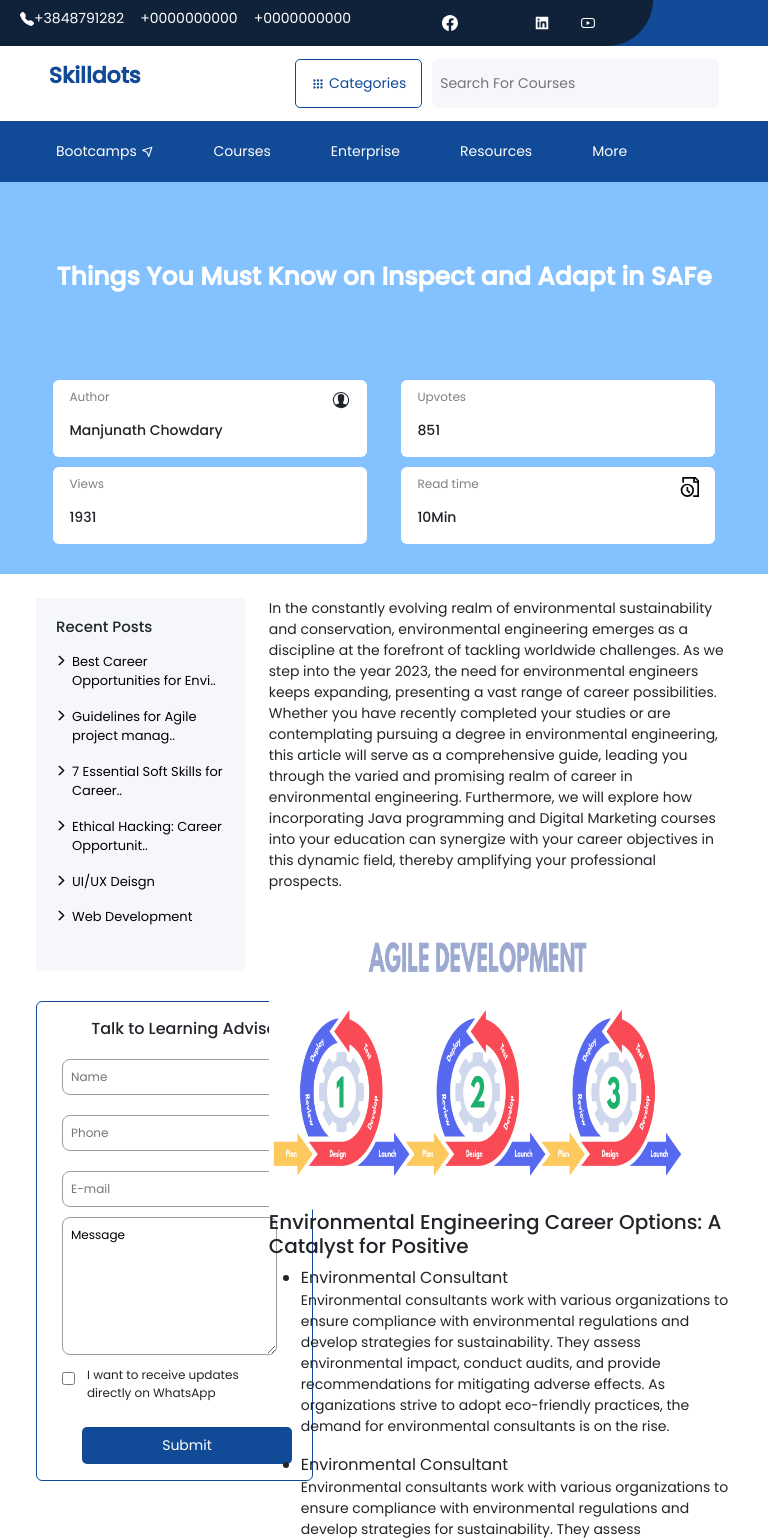
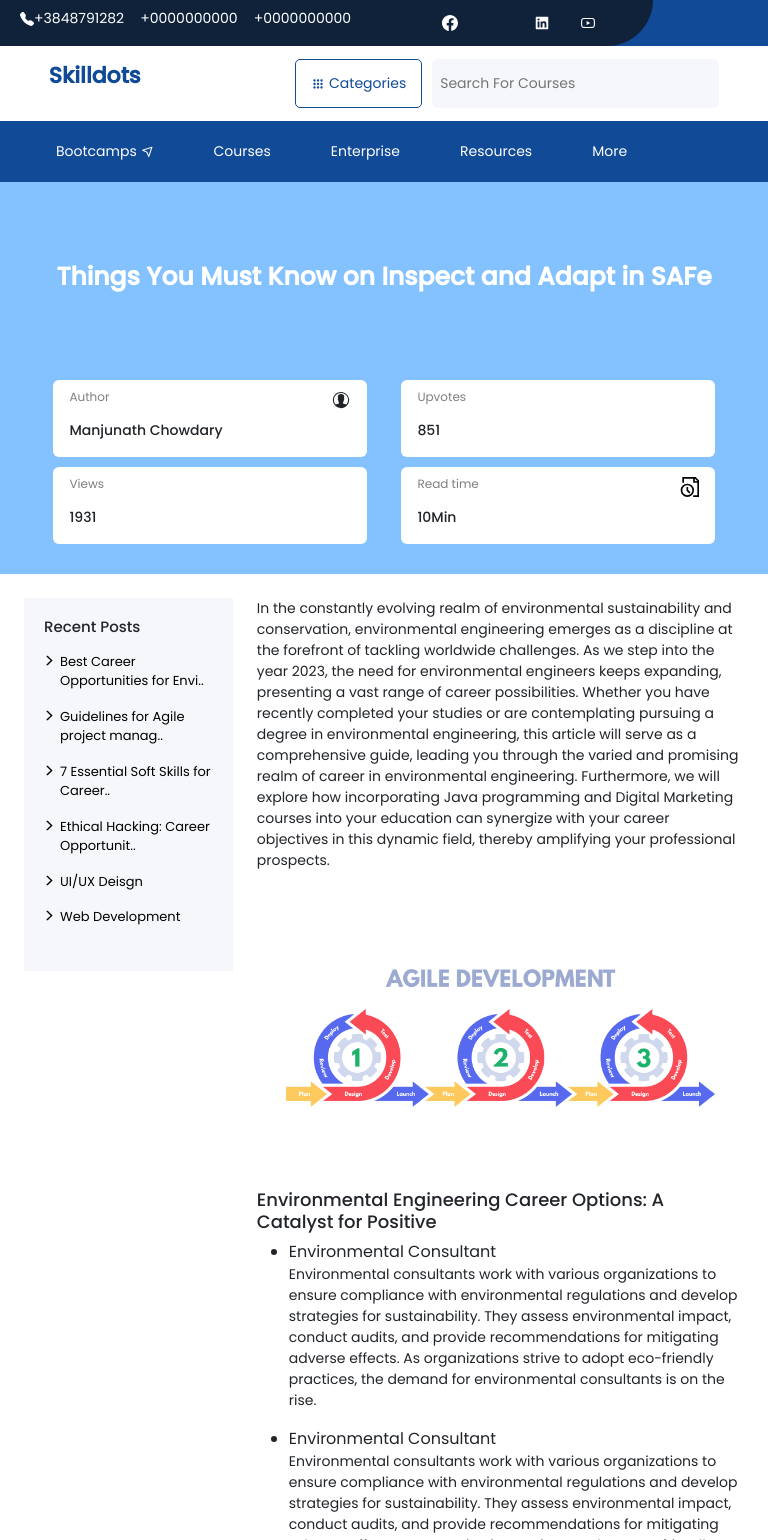
Before and after one commit to nizam012/Skilldot, a Next.js app: page / in a window 768 px wide. Shown: the top 1540 px of the page. Built offline with nearby package versions, Linux system fonts and the light colour scheme; some icons are missing.

Commit message:
tab responsive

```diff
--- a/package.json
+++ b/package.json
@@ -9,8 +9,10 @@
     "lint": "next lint"
   },
   "dependencies": {
+    "bootstrap": "^5.3.2",
+    "next": "14.0.2",
     "react": "^18",
     "react-dom": "^18",
-    "next": "14.0.2"
+    "react-icons": "^4.12.0"
   }
 }
--- a/styles/media.css
+++ b/styles/media.css
@@ -11,6 +11,9 @@
 
     .nav-bar {
         margin: 0 -18px;
+    }
+    .nav-bar1{
+        display: none;
     }
 
     .nav-bar .nav-right .search1 {
@@ -233,5 +236,54 @@ font-size: 15px;
 .recent-post ul li{
     font-size: 13px;
 }
+.body2 .container{
+    padding: 0 !important;
+}
+.left-content .recent-post{
+    width: 100%;
+}
+.left-content .form{
+    display: none;
+}
+/* .form legend{
+    font-size: 14px;
+}
+.form .submit-btn{
+    padding: 8px 60px;
+    margin-left: -10px;
+} */
+.right-content .agileimg{
+    margin: 0 auto;
+    display: block;
+    object-fit: contain;
+}
+.right-content h5{
+    font-size: 18px;
+}
+.frequent-items h6{
+    font-size: 15px;
+}
+.recent-list .recent-items{
+    font-size: 13px;
+}
+.recent-list .question-btn{
+    font-size: 13px;
+}
+.footer .banner-img{
+    width: 94%;
+}
+.banner-img h4{
+    font-size: 18px;
+}
+.banner-img button{
+    margin-right: 0px;
+}
+.blog-footer{
+    padding: 150px 20px 70px;
+}
+.skill-dot h5{
+    font-size: 18px;
+}
+
 
 }
```
Also changed, not shown: 1 other file (tests, documents, lock files or other folders).
